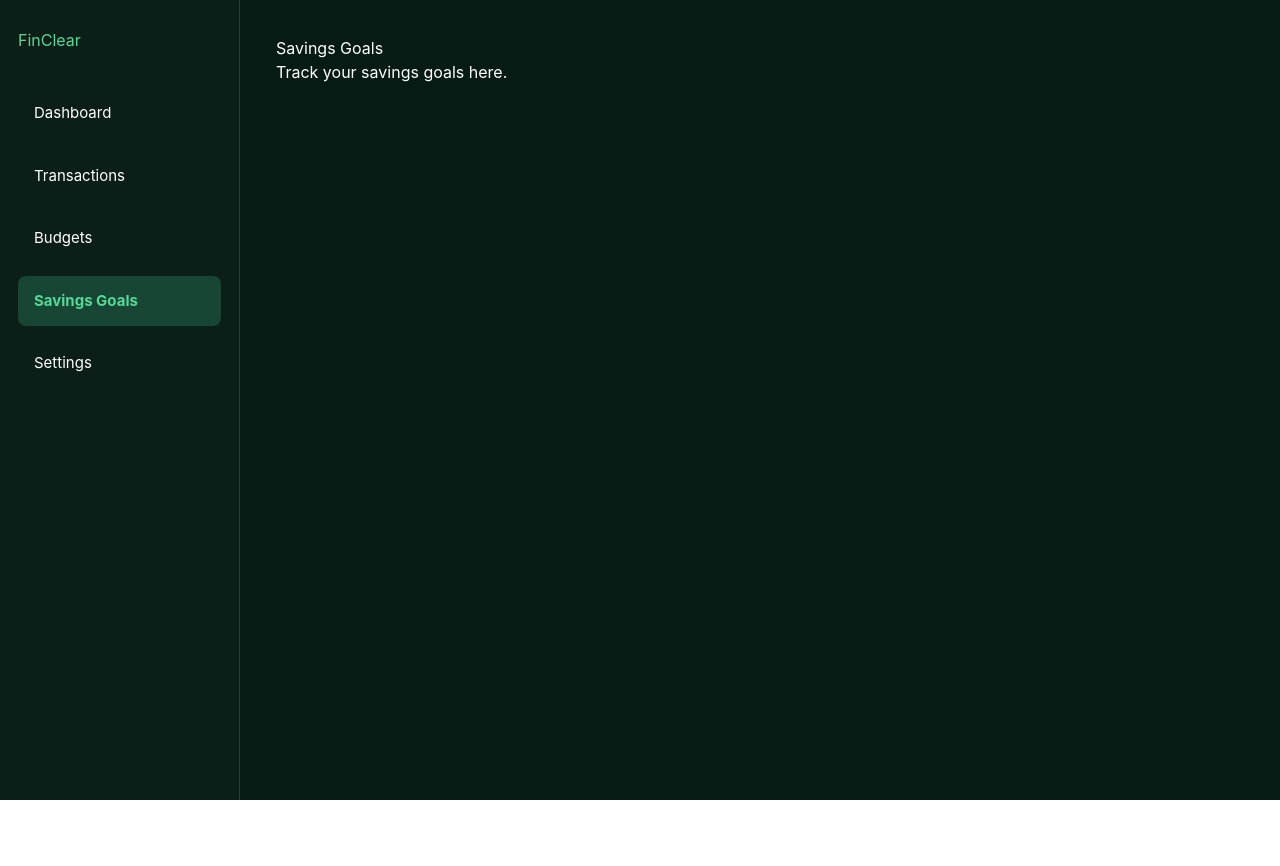
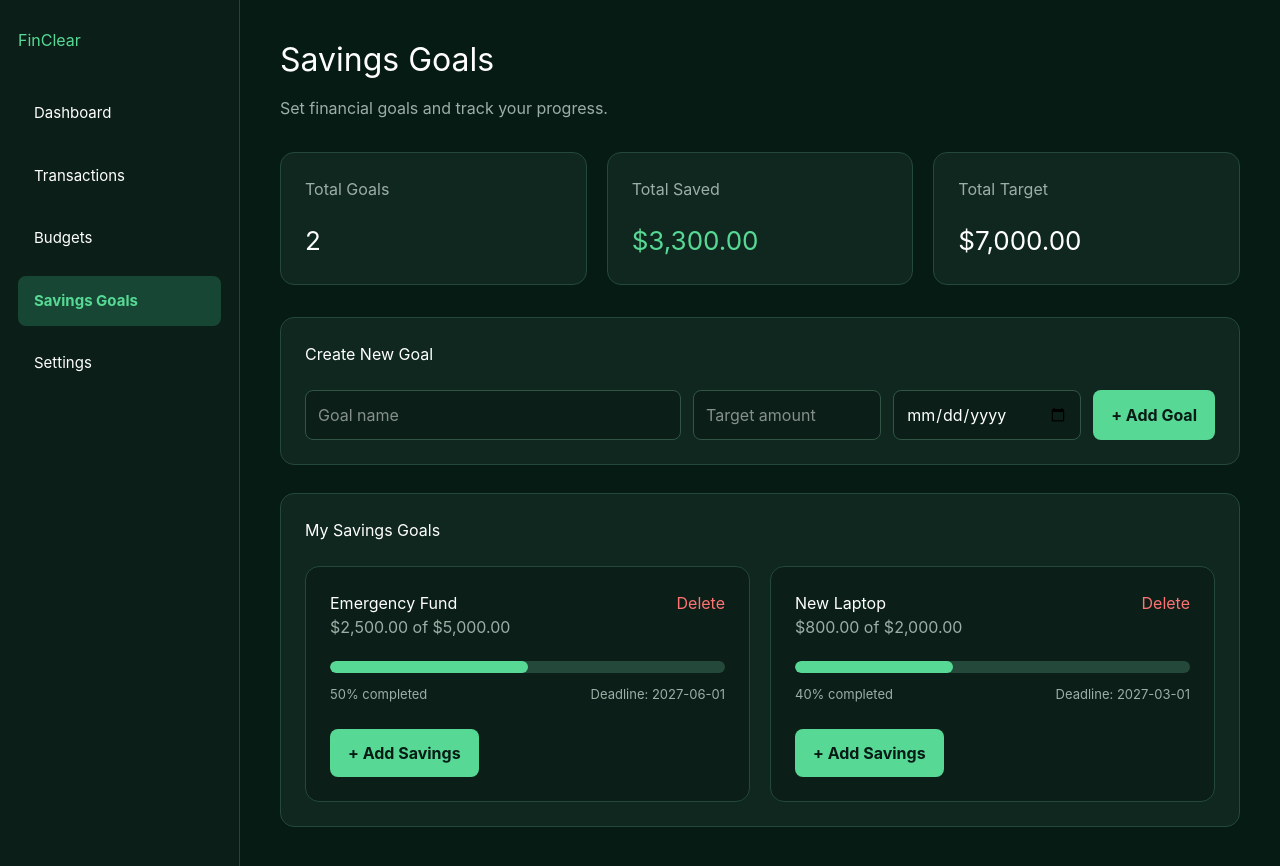
Before and after one commit to RyanHash24/seng513-temp, a React (Vite) app in the folder frontend/: page / in a window 1280 px wide. Both pictures are taken after a click on the button "Savings Goals". Shown: the top 866 px of the page. Before the commit the page ends 800 px from the top, so only its background shows below. Built offline with nearby package versions, Linux system fonts and the light colour scheme.

Commit message:
feat(savings): implement savings goals page

```diff
--- a/frontend/src/App.tsx
+++ b/frontend/src/App.tsx
@@ -3,6 +3,7 @@ import { useState } from "react";
 import type { CSSProperties } from "react";
 import Transactions from "./Transactions";
 import Dashboard from "./Dashboard";
+import SavingsGoals from "./SavingsGoals";
 
 type Page =
   | "dashboard"
@@ -92,12 +93,7 @@ function App() {
           </div>
         )}
 
-        {page === "savings" && (
-          <div style={{ padding: "36px" }}>
-            <h1>Savings Goals</h1>
-            <p>Track your savings goals here.</p>
-          </div>
-        )}
+        {page === "savings" && <SavingsGoals />}
 
         {page === "settings" && (
           <div style={{ padding: "36px" }}>
--- /dev/null
+++ b/frontend/src/SavingsGoals.css
@@ -0,0 +1,154 @@
+
+.savings-page {
+    padding: 36px 40px;
+    color: #ffffff;
+    min-height: 100vh;
+    background: #071b15;
+  }
+
+  .savings-page h1 {
+    font-size: 32px;
+    margin: 0 0 12px;
+  }
+
+  .savings-subtitle {
+    color: #9cafa6;
+    margin-bottom: 32px;
+  }
+
+  .savings-summary {
+    display: grid;
+    grid-template-columns: repeat(3, 1fr);
+    gap: 20px;
+    margin-bottom: 32px;
+  }
+
+  .savings-card,
+  .savings-section,
+  .goal-card {
+    background: #10271f;
+    border: 1px solid #24483a;
+    border-radius: 14px;
+    padding: 24px;
+  }
+
+  .savings-card span {
+    color: #9cafa6;
+  }
+
+  .savings-card h2 {
+    font-size: 26px;
+    margin: 20px 0 0;
+  }
+
+  .green {
+    color: #57d995;
+  }
+
+  .savings-section {
+    margin-bottom: 28px;
+  }
+
+  .savings-section h2 {
+    margin: 0 0 24px;
+  }
+
+  .goal-form {
+    display: grid;
+    grid-template-columns: 2fr 1fr 1fr auto;
+    gap: 12px;
+  }
+
+  .goal-form input {
+    padding: 12px;
+    border-radius: 8px;
+    border: 1px solid #315445;
+    background: #0b1f18;
+    color: white;
+    min-width: 0;
+  }
+
+  .goal-primary {
+    background: #57d995;
+    color: #071b15;
+    border: none;
+    border-radius: 8px;
+    padding: 12px 18px;
+    font-weight: 700;
+    cursor: pointer;
+  }
+
+  .goal-primary:hover {
+    background: #7be6ac;
+  }
+
+  .goals-grid {
+    display: grid;
+    grid-template-columns: repeat(2, 1fr);
+    gap: 20px;
+  }
+
+  .goal-card {
+    background: #0b1f18;
+  }
+
+  .goal-header {
+    display: flex;
+    justify-content: space-between;
+    align-items: center;
+    gap: 12px;
+  }
+
+  .goal-header h3 {
+    margin: 0;
+  }
+
+  .goal-card p {
+    color: #9cafa6;
+  }
+
+  .progress-track {
+    height: 12px;
+    background: #24483a;
+    border-radius: 20px;
+    overflow: hidden;
+    margin: 22px 0 12px;
+  }
+
+  .progress-fill {
+    height: 100%;
+    background: #57d995;
+    border-radius: 20px;
+    transition: width 0.3s ease;
+  }
+
+  .goal-details {
+    display: flex;
+    justify-content: space-between;
+    gap: 12px;
+    color: #9cafa6;
+    font-size: 13px;
+    margin-bottom: 24px;
+  }
+
+  .goal-delete {
+    background: transparent;
+    border: none;
+    color: #ff7373;
+    cursor: pointer;
+  }
+
+  @media (max-width: 900px) {
+    .savings-summary,
+    .goals-grid {
+      grid-template-columns: 1fr;
+    }
+
+    .goal-form {
+      grid-template-columns: 1fr;
+    }
+
+    .savings-page {
+      padding: 24px 16px;
+    }
+  }
--- /dev/null
+++ b/frontend/src/SavingsGoals.tsx
@@ -0,0 +1,209 @@
+
+import { useState } from "react";
+import "./SavingsGoals.css";
+
+type Goal = {
+  id: number;
+  name: string;
+  target: number;
+  saved: number;
+  deadline: string;
+};
+
+export default function SavingsGoals() {
+  const [goals, setGoals] = useState<Goal[]>([
+    {
+      id: 1,
+      name: "Emergency Fund",
+      target: 5000,
+      saved: 2500,
+      deadline: "2027-06-01",
+    },
+    {
+      id: 2,
+      name: "New Laptop",
+      target: 2000,
+      saved: 800,
+      deadline: "2027-03-01",
+    },
+  ]);
+
+  const [name, setName] = useState("");
+  const [target, setTarget] = useState("");
+  const [deadline, setDeadline] = useState("");
+
+  function addGoal(e: React.FormEvent<HTMLFormElement>) {
+    e.preventDefault();
+
+    if (!name.trim() || Number(target) <= 0 || !deadline) {
+      return;
+    }
+
+    setGoals((current) => [
+      ...current,
+      {
+        id: Date.now(),
+        name: name.trim(),
+        target: Number(target),
+        saved: 0,
+        deadline,
+      },
+    ]);
+
+    setName("");
+    setTarget("");
+    setDeadline("");
+  }
+
+  function addSavings(id: number) {
+    const input = prompt("Enter amount to save:");
+    if (input === null || input.trim() === "") return;
+
+    const amount = Number(input);
+
+    if (!Number.isFinite(amount) || amount <= 0) {
+      alert("Please enter a valid positive amount.");
+      return;
+    }
+
+    setGoals((current) =>
+      current.map((goal) =>
+        goal.id === id
+          ? { ...goal, saved: goal.saved + amount }
+          : goal
+      )
+    );
+  }
+
+  function deleteGoal(id: number) {
+    if (!confirm("Are you sure you want to delete this goal?")) {
+      return;
+    }
+
+    setGoals((current) =>
+      current.filter((goal) => goal.id !== id)
+    );
+  }
+
+  const money = (amount: number) =>
+    amount.toLocaleString("en-CA", {
+      style: "currency",
+      currency: "CAD",
+    });
+
+  return (
+    <div className="savings-page">
+      <h1>Savings Goals</h1>
+      <p className="savings-subtitle">
+        Set financial goals and track your progress.
+      </p>
+
+      <div className="savings-summary">
+        <div className="savings-card">
+          <span>Total Goals</span>
+          <h2>{goals.length}</h2>
+        </div>
+
+        <div className="savings-card">
+          <span>Total Saved</span>
+          <h2 className="green">
+            {money(goals.reduce((sum, goal) => sum + goal.saved, 0))}
+          </h2>
+        </div>
+
+        <div className="savings-card">
+          <span>Total Target</span>
+          <h2>
+            {money(goals.reduce((sum, goal) => sum + goal.target, 0))}
+          </h2>
+        </div>
+      </div>
+
+      <section className="savings-section">
+        <h2>Create New Goal</h2>
+
+        <form className="goal-form" onSubmit={addGoal}>
+          <input
+            placeholder="Goal name"
+            value={name}
+            onChange={(e) => setName(e.target.value)}
+            required
+          />
+
+          <input
+            type="number"
+            placeholder="Target amount"
+            min="0.01"
+            step="0.01"
+            value={target}
+            onChange={(e) => setTarget(e.target.value)}
+            required
+          />
+
+          <input
+            type="date"
+            value={deadline}
+            onChange={(e) => setDeadline(e.target.value)}
+            required
+          />
+
+          <button type="submit" className="goal-primary">
+            + Add Goal
+          </button>
+        </form>
+      </section>
+
+      <section className="savings-section">
+        <h2>My Savings Goals</h2>
+
+        {goals.length === 0 && <p>No savings goals yet.</p>}
+
+        <div className="goals-grid">
+          {goals.map((goal) => {
+            const progress = Math.min(
+              (goal.saved / goal.target) * 100,
+              100
+            );
+
+            return (
+              <div className="goal-card" key={goal.id}>
+                <div className="goal-header">
+                  <h3>{goal.name}</h3>
+                  <button
+                    className="goal-delete"
+                    onClick={() => deleteGoal(goal.id)}
+                  >
+                    Delete
+                  </button>
+                </div>
+
+                <p>
+                  {money(goal.saved)} of {money(goal.target)}
+                </p>
+
+                <div className="progress-track">
+                  <div
+                    className="progress-fill"
+                    style={{ width: `${progress}%` }}
+                  />
+                </div>
+
+                <div className="goal-details">
+                  <span>{progress.toFixed(0)}% completed</span>
+                  <span>Deadline: {goal.deadline}</span>
+                </div>
+
+                <button
+                  className="goal-primary"
+                  onClick={() => addSavings(goal.id)}
+                >
+                  + Add Savings
+                </button>
+              </div>
+            );
+          })}
+        </div>
+      </section>
+    </div>
+  );
+}
```
